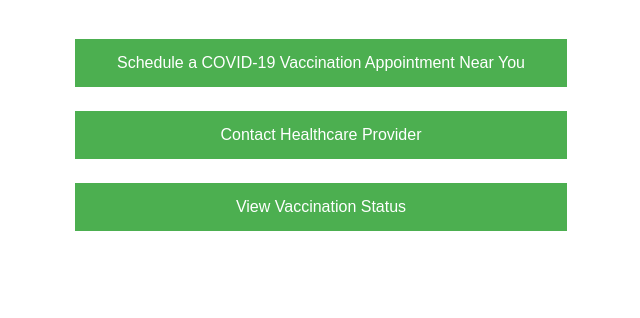
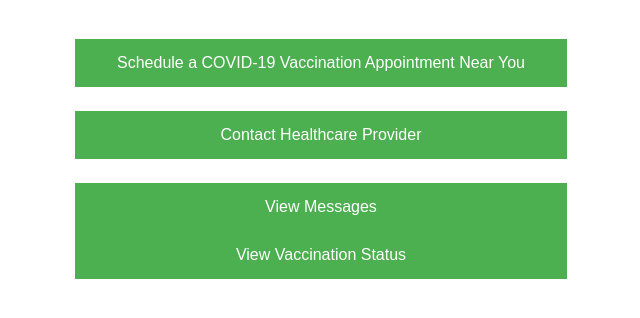
Before and after one commit to 18837331/Vaccination-Management-System, a Flask app: template templates/vaccine_taker.html in a window 1280 px wide. Shown: the part 230-548 px from the top of the page, without its empty margins (185-825 px from the left). Run offline with Flask 2, Linux system fonts and the light colour scheme; the template is opened without the code that fills it, so the values that code supplies are empty.

Commit message:
Update vaccine_taker.html
Update "contact healthcare provider" button to navigate to the contact provider form, and add a button for the vaccine taker to navigate to their inbox chat.

```diff
--- a/templates/vaccine_taker.html
+++ b/templates/vaccine_taker.html
@@ -141,7 +141,8 @@
 			<!--Buttons div:-->
 			<div id="buttonlayout">
 				<button class="button">Schedule a COVID-19 Vaccination Appointment Near You</button><br><br>
-				<button class="button">Contact Healthcare Provider</button><br><br>
+				<button class="button" onclick="location.href='contact_provider_form.html';">Contact Healthcare Provider</button><br><br>
+				<button class="button" onclick="location.href='general_chat.html';">View Messages</button>
 				<button class="button">View Vaccination Status</button>
 			</div>
 		</div>
```
